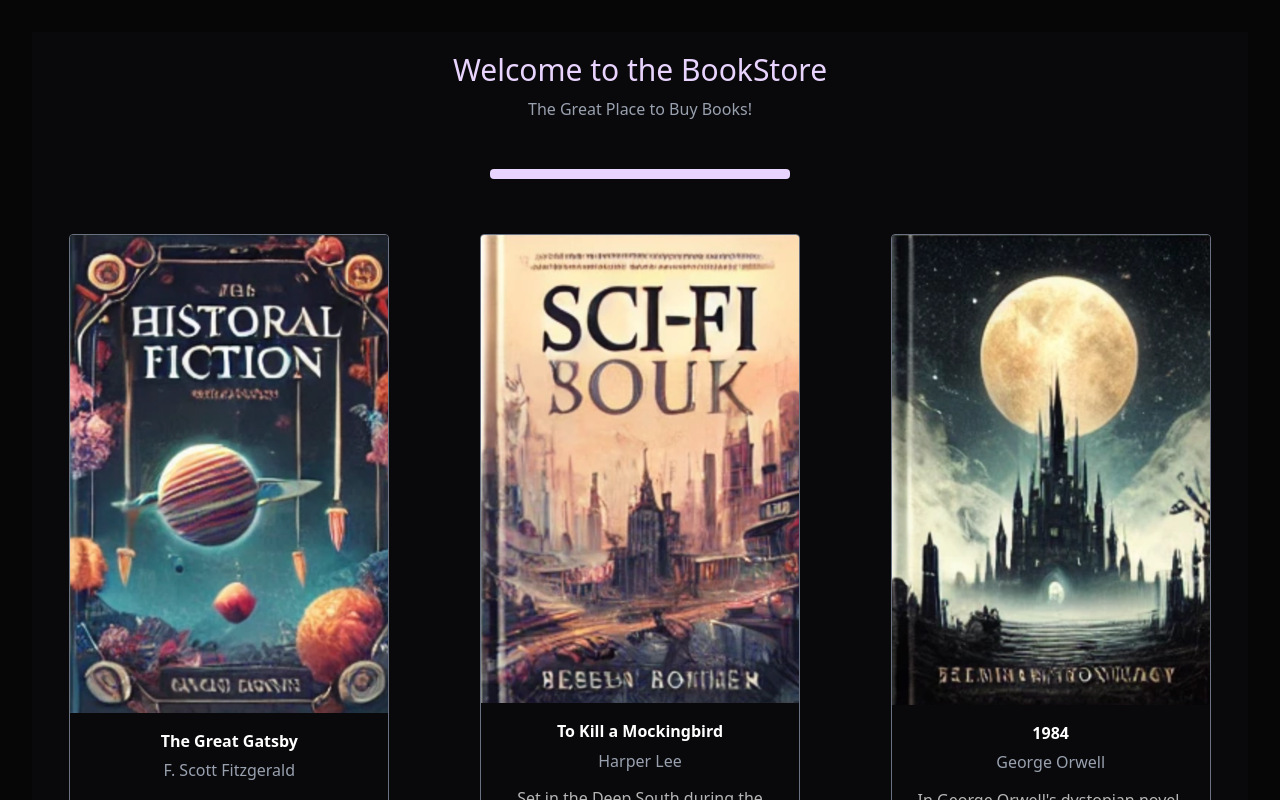
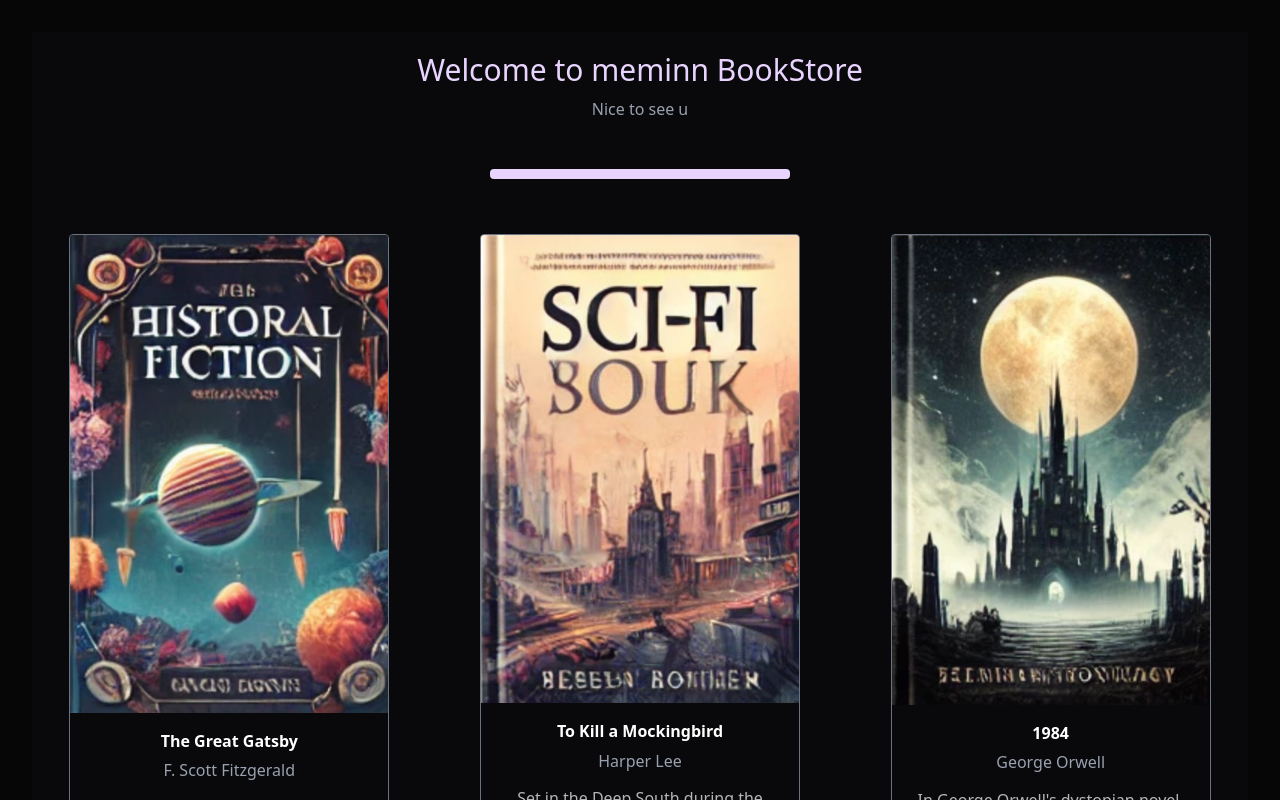
Before and after one commit to meminn422/2025_React_week4, a React (Vite) app: page / in a window 1280 px wide. Shown: the top 800 px of the page. Built offline with nearby package versions, Linux system fonts and the light colour scheme.

Commit message:
Update Home.jsx

```diff
--- a/src/pages/Home.jsx
+++ b/src/pages/Home.jsx
@@ -6,8 +6,8 @@ function Home(){
     return(
         <div  data-theme="luxury" className='container mx-auto main-layout'>
             <Header
-                title = "Welcome to the BookStore"
-                slogan = "The Great Place to Buy Books!"
+                title = "Welcome to meminn BookStore"
+                slogan = "Nice to see u"
             />
             <ProductList className="content"/>
             <Footer className="footer" />
```
